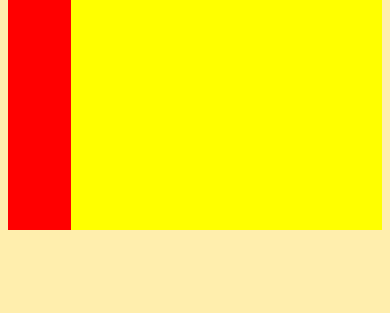
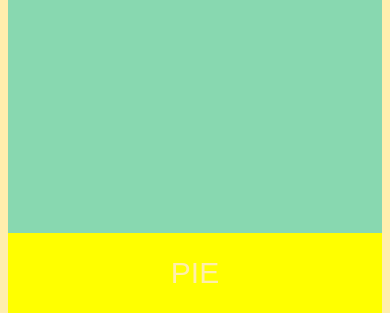
Before and after one commit to NestorJavier/ejemplos-css-grid, a plain HTML site: page Ejemplo_3/index.html in a window 390 px wide. Shown: the part 539-852 px from the top of the page. Drawn offline with Linux system fonts and the light colour scheme.

Commit message:
Ejercicios corregidos

```diff
--- a/Ejemplo_1/estilos.css
+++ b/Ejemplo_1/estilos.css
@@ -10,7 +10,7 @@ body{
 
     /* grid-column: 1/3; */
 
-    grid-column: -1;
+    grid-column: 7/-1;
 }
 
 
--- a/Ejemplo_2/estilos.css
+++ b/Ejemplo_2/estilos.css
@@ -23,21 +23,16 @@ body, html{
 .encabezado{
     background-color: #96ceb4;
     grid-column: 1/-1;
-
-
 }
 
 .menu{
     background-color: red;
     grid-column: 1/3;
-
 }
 
 .contenido{
-
     background-color: #88d8b0;
     grid-column: 3/-1;
-
 }
 
 .pie{
--- a/Ejemplo_3/estilos.css
+++ b/Ejemplo_3/estilos.css
@@ -1,7 +1,6 @@
 body, html{
     font-family: Arial, Helvetica, sans-serif;
     background-color: #ffeead;
-
     height: 100%;
 }
 
@@ -13,7 +12,7 @@ body, html{
     text-transform: uppercase;
     font-size: 30px;
     color: #ffeead;
-    grid-gap: 3px;
+    grid-gap: 0px;
     grid-template-areas:
     "m m e e e e e e e e e e"
     "m m c c c c c c c c c c"
@@ -29,39 +28,31 @@ body, html{
 .encabezado{
     background-color: #96ceb4;
     grid-area: e;
-
 }
 
 .menu{
     background-color: red;
-    grid-column: 1/3;
     grid-area: m;
 }
 
 .contenido{
-
     background-color: #88d8b0;
-    grid-column: 3/-1;
     grid-area: c;
 }
 
 .pie{
     background-color: yellow;
-    grid-column: 1/-1;
     grid-area: p;
-
 }
 
 @media (max-width: 500px){
     .contenedor{
         grid-template-rows: 80px 150px auto 80px;
-    }
-
-    .menu{
-        grid-column: 1/-1;
-    }
-
-    .contenido{
-        grid-column: 1/-1;
+        grid-template-areas:
+        "e e e e e e e e e e e e"
+        "m m m m m m m m m m m m"
+        "c c c c c c c c c c c c"
+        "p p p p p p p p p p p p"
+        ;
     }
 }
```
Also changed, not shown: Ejemplo_2/index.html (+0 -1 lines), Ejemplo_3/index.html (+0 -1 lines).
